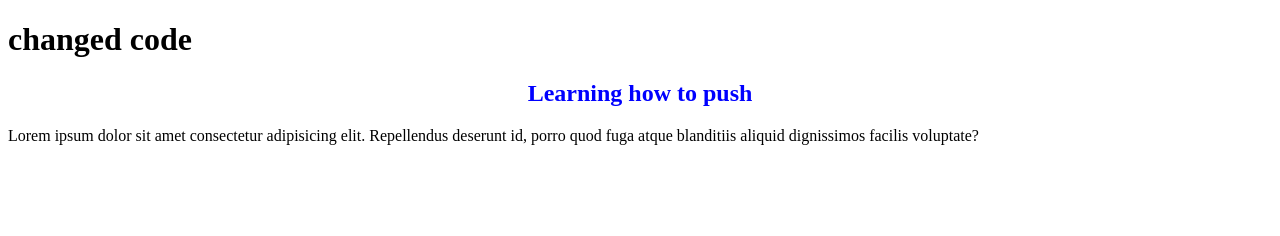
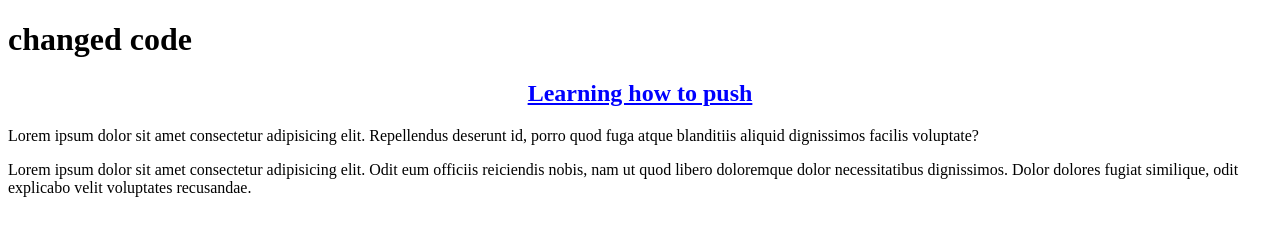
Before and after one commit to Boishak-141/css-module-2, a plain HTML site: page index.html in a window 1280 px wide. Drawn offline with Linux system fonts and the light colour scheme.

Commit message:
Changed in html and css

```diff
--- a/index.html
+++ b/index.html
@@ -12,6 +12,8 @@
     <h2>Learning how to push</h2>
     <p>Lorem ipsum dolor sit amet consectetur adipisicing elit. Repellendus deserunt id, porro quod fuga atque blanditiis aliquid dignissimos facilis voluptate?</p>
 
+    <p>Lorem ipsum dolor sit amet consectetur adipisicing elit. Odit eum officiis reiciendis nobis, nam ut quod libero doloremque dolor necessitatibus dignissimos. Dolor dolores fugiat similique, odit explicabo velit voluptates recusandae.</p>
+
 
 </body>
 </html>
--- a/style.css
+++ b/style.css
@@ -1,4 +1,5 @@
 h2{
     color: blue;
     text-align: center;
+    text-decoration: underline;
 }
```
